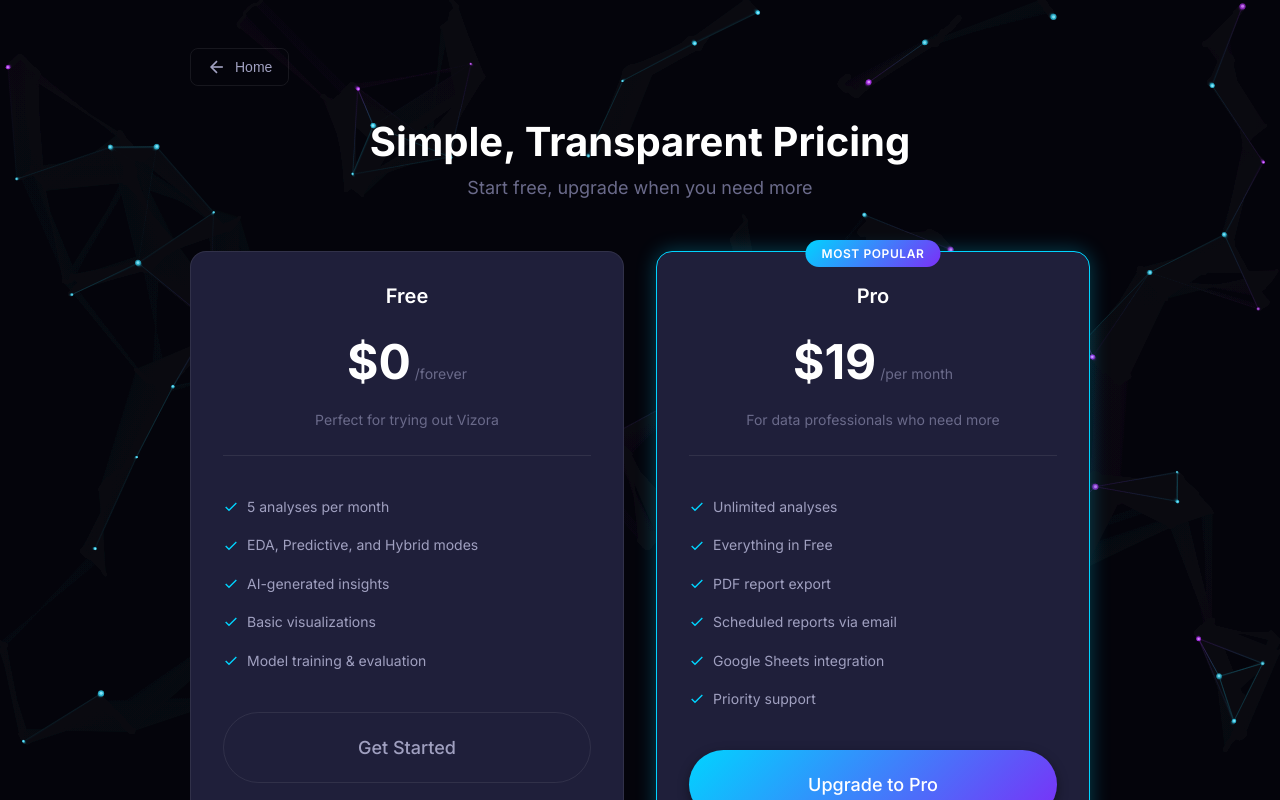
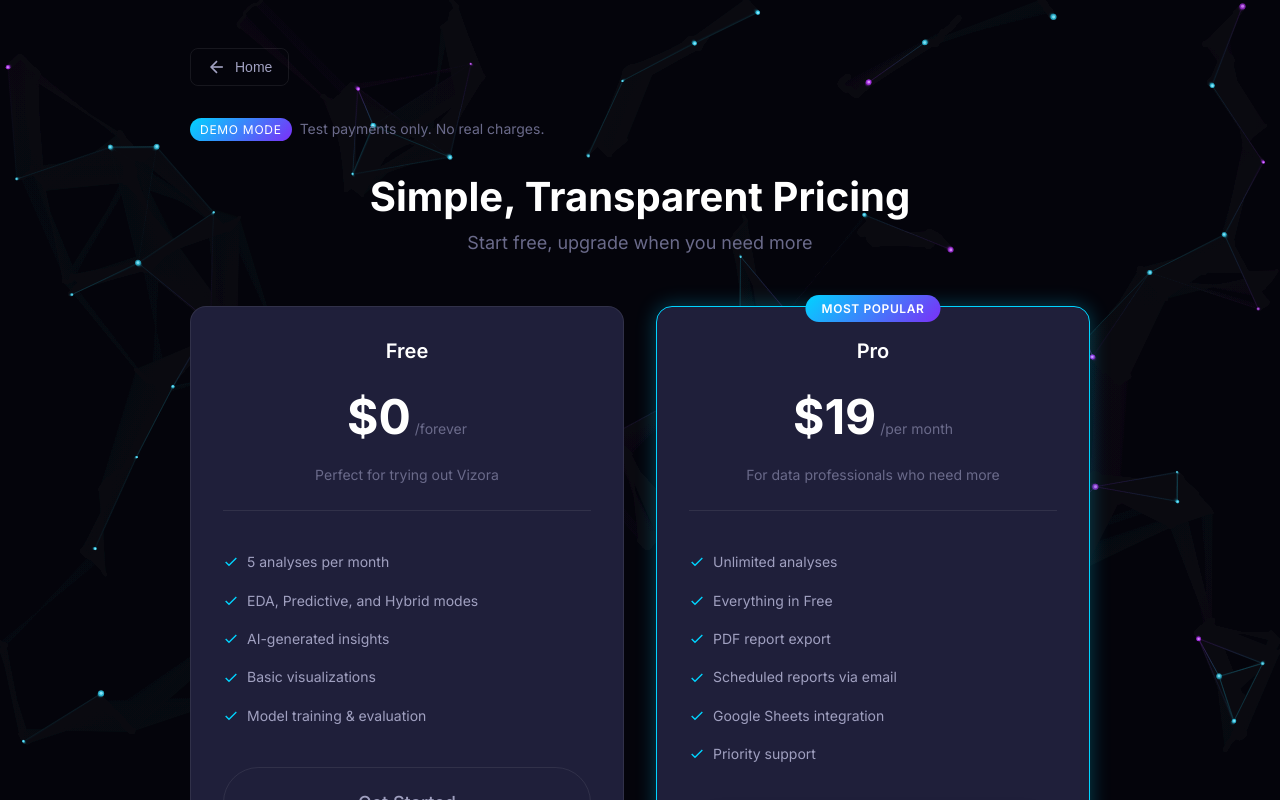
Before and after one commit to Brandon-Nicholson/Vizora, a React (Vite) app in the folder frontend/: page /pricing in a window 1280 px wide. Shown: the top 800 px of the page. Built offline with nearby package versions, Linux system fonts and the light colour scheme; no server answers.

Commit message:
added demo only banner to pricing

```diff
--- a/frontend/src/pages/PricingPage.css
+++ b/frontend/src/pages/PricingPage.css
@@ -35,6 +35,30 @@
 .pricing-content .back-btn:hover {
   border-color: var(--color-border-hover);
   color: var(--color-text-primary);
+}
+
+/* Demo banner */
+.demo-banner {
+  display: flex;
+  align-items: center;
+  gap: var(--spacing-sm);
+  margin-bottom: var(--spacing-xl);
+  flex-wrap: wrap;
+}
+
+.demo-pill {
+  padding: 2px 10px;
+  border-radius: var(--radius-full);
+  font-size: var(--font-size-xs);
+  background: var(--color-accent-gradient);
+  color: var(--color-text-primary);
+  text-transform: uppercase;
+  letter-spacing: 0.06em;
+}
+
+.demo-text {
+  font-size: var(--font-size-sm);
+  color: var(--color-text-muted);
 }
 
 /* Header */
--- a/frontend/src/pages/PricingPage.tsx
+++ b/frontend/src/pages/PricingPage.tsx
@@ -101,6 +101,11 @@
           Home
         </button>
 
+        <div className="demo-banner">
+          <span className="demo-pill">Demo mode</span>
+          <span className="demo-text">Test payments only. No real charges.</span>
+        </div>
+
         <div className="pricing-header">
           <h1>Simple, Transparent Pricing</h1>
           <p>Start free, upgrade when you need more</p>
```
